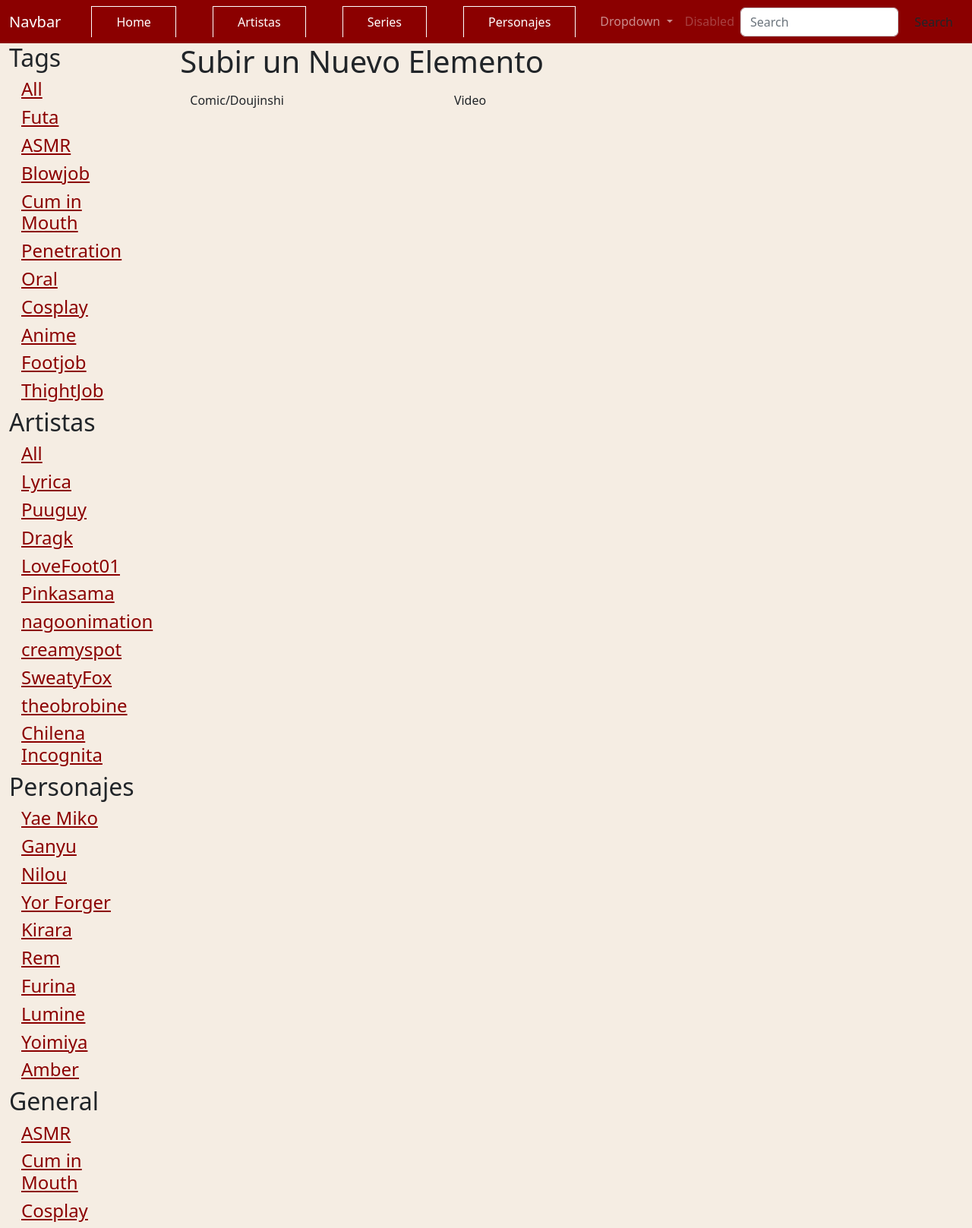
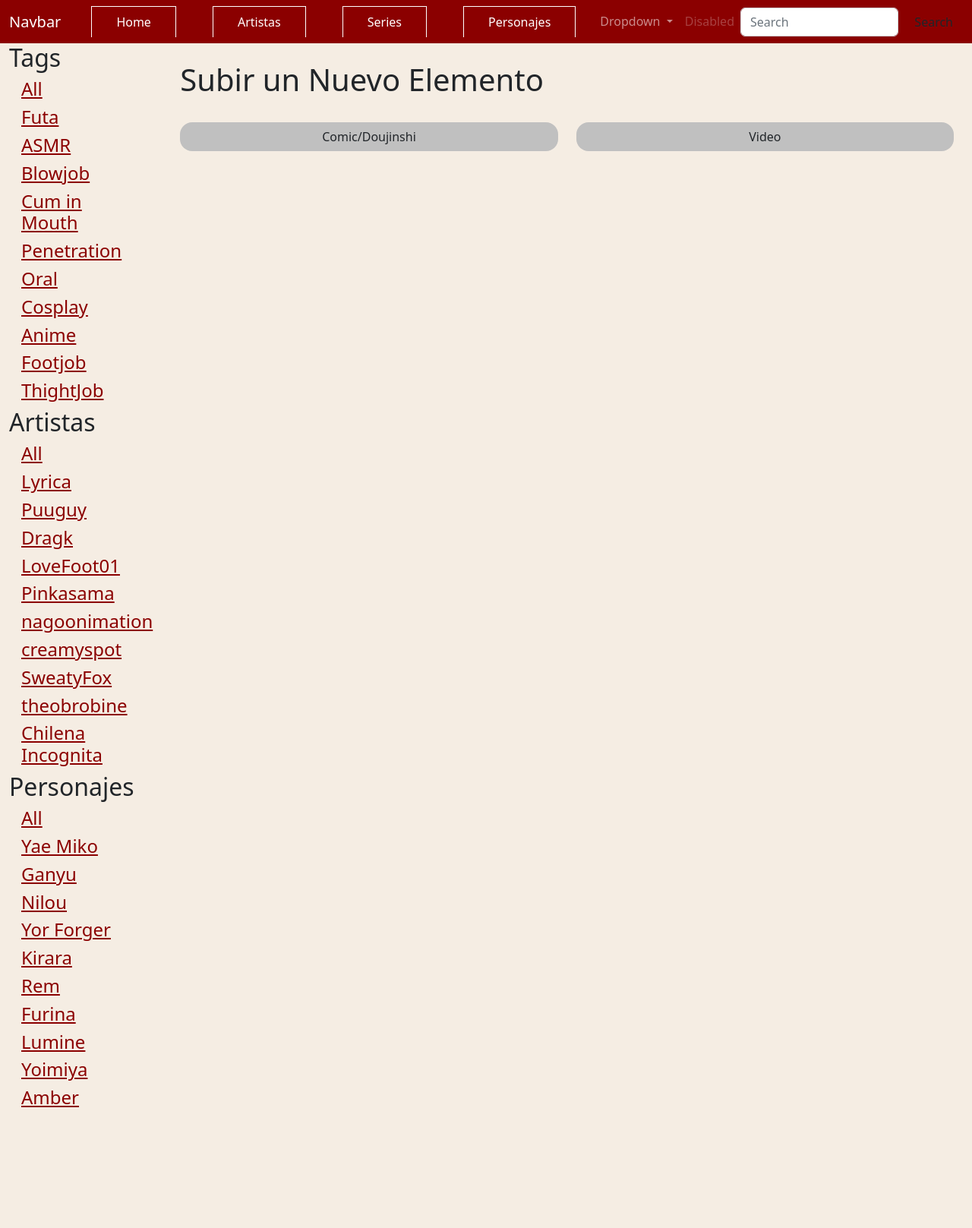
Before and after one commit to DiegoAudiffred/HVIDs, a Django app: page /uploadElement/ in a window 1280 px wide. Shown: the whole page at 76% size. After the commit the page ends 1458 px from the top, so only its background shows below. Run offline with Django 4.2, Linux system fonts and the light colour scheme; data comes from the database, SQL or seed files in the repository; both versions use the stored data as it was after the commit; some libraries are stand-ins or nearby versions.

Commit message:
add new visual things

```diff
--- a/index/forms.py
+++ b/index/forms.py
@@ -11,22 +11,22 @@ class UploadElementForm(forms.ModelForm):
         super(UploadElementForm, self).__init__(*args, **kwargs)
 
         self.fields['title'].required = True
-        self.fields['title'].widget.attrs.update({'class': 'form-control shadow-none bg-corporateTan200 px-2 py-1', 'placeholder': ' Nombre que aparece en el menú*', 'rows': '1', 'aria-label': 'Username', 'aria-describedby': 'basic-addon1', 'style': 'border-left:none'})
+        self.fields['title'].widget.attrs.update({'class': 'rounded-4 border-3 px-4 w-75 py-2', 'placeholder': '', 'rows': '1', 'aria-label': 'Username', 'aria-describedby': 'basic-addon1'})
 
         self.fields['artist'].required = False
-        self.fields['artist'].widget.attrs.update({'class': 'form-control shadow-none bg-corporateTan200 px-2 py-1', 'placeholder': 'Artista*', 'rows': '1', 'aria-label': 'Username', 'aria-describedby': 'basic-addon1', 'style': 'border-left:none'})
+        self.fields['artist'].widget.attrs.update({'class': 'rounded-4 border-3 px-4 w-75 py-2', 'placeholder': '', 'rows': '1', 'aria-label': 'Username', 'aria-describedby': 'basic-addon1'})
 
         self.fields['game'].required = False
-        self.fields['game'].widget.attrs.update({'class': 'form-control shadow-none bg-corporateTan200 px-2 py-1', 'placeholder': ' Juego', 'rows': '1', 'aria-label': 'Username', 'aria-describedby': 'basic-addon1', 'style': 'border-left:none'})
+        self.fields['game'].widget.attrs.update({'class': 'rounded-4 border-3 px-4 w-75 py-2', 'placeholder': ' Juego', 'rows': '1', 'aria-label': 'Username', 'aria-describedby': 'basic-addon1'})
 
         self.fields['character'].required = False
-        self.fields['character'].widget.attrs.update({'class': 'form-control shadow-none bg-corporateTan200 px-2 py-1', 'placeholder': ' Personaje', 'rows': '1', 'aria-label': 'Username', 'aria-describedby': 'basic-addon1', 'style': 'border-left:none'})
+        self.fields['character'].widget.attrs.update({'class': 'rounded-4 border-3 px-4 w-75 py-2', 'placeholder': ' Personaje', 'rows': '1', 'aria-label': 'Username', 'aria-describedby': 'basic-addon1'})
 
         self.fields['file'].required = True
-        self.fields['file'].widget.attrs.update({'class': 'form-control shadow-none bg-corporateTan200 px-2 py-1', 'placeholder': ' Archivo*', 'rows': '1', 'aria-label': 'Username', 'aria-describedby': 'basic-addon1', 'style': 'border-left:none'})
+        self.fields['file'].widget.attrs.update({'class': 'rounded-4 border-3 px-4 w-75 py-2', 'placeholder': ' Archivo*', 'rows': '1', 'aria-label': 'Username', 'aria-describedby': 'basic-addon1'})
 
         self.fields['thumbnail'].required = False
-        self.fields['thumbnail'].widget.attrs.update({'class': 'form-control shadow-none bg-corporateTan200 px-2 py-1', 'placeholder': ' Miniatura', 'rows': '1', 'aria-label': 'Username', 'aria-describedby': 'basic-addon1', 'style': 'border-left:none'})
+        self.fields['thumbnail'].widget.attrs.update({'class': 'rounded-4 border-3 px-4 w-75 py-2', 'placeholder': ' Miniatura', 'rows': '1', 'aria-label': 'Username', 'aria-describedby': 'basic-addon1'})
         self.fields['thumbnail'].initial = 'https://drive.google.com/thumbnail?id='
 
         # Asegúrate de que el campo de tags está usando CheckboxSelectMultiple correctamente.
--- a/index/templates/index/sideBar.html
+++ b/index/templates/index/sideBar.html
@@ -1,4 +1,4 @@
-<div class="sidebar">
+<div class="sidebar d-none d-md-block">
    <h2>Tags</h2>
    {% if popular_tags %}
 
@@ -32,22 +32,13 @@
    <h2>Personajes</h2>
    <!-- Añadir contenido adicional aquí -->
    {% if popular_characters %}
+   <h4 class="px-3">
+      <a href="{% url 'index:filteredBycharacter' 'All' %}">All</a>
+   </h4>
    {% for character in popular_characters %}
    <h4 class="px-3">
-    <a href="#">{{ character.name }}</a>
-  </h4>
-  {% endfor %}
-  {% else %}
-  <p>No character available.</p>
-  {% endif %}
+      <a href="{% url 'index:filteredBycharacter' character.name %}">{{ character.name }}</a>
 
-  <h2>General</h2>
-
-<!-- Añadir contenido adicional aquí -->
-{% if random_items %}
-{% for character in random_items %}
-<h4 class="px-3">
-  <a href="#">{{ character.name }}</a>
    </h4>
    {% endfor %}
    {% else %}
@@ -55,5 +46,6 @@
    {% endif %}
 
 
+
    <!-- Añadir contenido adicional aquí -->
 </div>
--- a/index/templates/index/uploadElement.html
+++ b/index/templates/index/uploadElement.html
@@ -3,60 +3,108 @@
 {% block body %}
 
 <div class="container">
-    <h1>Subir un Nuevo Elemento</h1>
-    <div class="row">
-        <div class="col-4">
-            <button class="btn" id="comicBtn">Comic/Doujinshi</button>
+    <h1 class="py-4">Subir un Nuevo Elemento</h1>
+    <div class="row pb-3">
+        <div class="col-6 text-center">
+            <button class="btn border-4 rounded-4 w-100 bg-quinto" id="comicBtn">Comic/Doujinshi</button>
         </div>
-        <div class="col-4">
-            <button class="btn" id="videoBtn">Video</button>
+        <div class="col-6 text-center">
+            <button class="btn border-4 rounded-4 w-100 bg-quinto" id="videoBtn">Video</button>
         </div>
 
     </div>
 
+
     <!-- Formulario para Videos -->
     <form method="post" enctype="multipart/form-data" id="videoForm" style="display:none">
         {% csrf_token %}
-        <div class="form-group">
-            <label for="id_title">Título</label>
+        <div class="row p-2">
+            <div class="col-3 my-auto" style="font-size: 20pt; font-style:italic; font-weight: 500;">
+                Titulo del video
+            </div>
+            <div class="col-9 my-auto">
                 {{ form.title }}
             </div>
-        <div class="form-group">
-            <label for="id_artist">Artista</label>
+        </div>
+        <div class="row p-2">
+
+            <div class="col-3 my-auto" style="font-size: 20pt; font-style:italic; font-weight: 500;">
+                Artista/Actor
+            </div>
+            <div class="col-9 my-auto">
                 {{ form.artist }}
             </div>
-        <div class="form-group">
-            <label for="id_tags">Etiquetas</label>
+        </div>
+        <div class="row p-2">
+
+            <div class="col-3 my-auto" style="font-size: 20pt; font-style:italic; font-weight: 500;">
+                Etiquetas
+            </div>
+            <div class="col-9 my-auto">
                 {{ form.tags }}
             </div>
-        <div class="form-group">
-            <label for="id_game">Juego</label>
+        </div>
+
+        <div class="row p-2">
+
+            <div class="col-3 my-auto" style="font-size: 20pt; font-style:italic; font-weight: 500;">
+                Juego/Anime
+            </div>
+            <div class="col-9 my-auto">
                 {{ form.game }}
             </div>
-        <div class="form-group">
-            <label for="id_character">Personaje</label>
+        </div>
+
+        <div class="row p-2">
+
+            <div class="col-3 my-auto" style="font-size: 20pt; font-style:italic; font-weight: 500;">
+                Personaje
+            </div>
+            <div class="col-9 my-auto">
                 {{ form.character }}
             </div>
-        <div class="form-group">
-            <label for="id_file">Archivo</label>
+        </div>
+
+        <div class="row p-2">
+
+            <div class="col-3 my-auto" style="font-size: 20pt; font-style:italic; font-weight: 500;">
+                Link del Archivo
+            </div>
+            <div class="col-9 my-auto">
                 {{ form.file }}
             </div>
-        <div class="form-group">
-            <label for="id_thumbnail">Miniatura</label>
+        </div>
+        <div class="row p-2">
+
+            <div class="col-3 my-auto" style="font-size: 20pt; font-style:italic; font-weight: 500;">
+                Miniatura
+            </div>
+            <div class="col-9 my-auto">
                 {{ form.thumbnail }}
             </div>
-        <button type="submit" class="btn btn-primary">Subir Video</button>
+        </div>
+
+        <div class="row p-2 justify-content-end">
+
+            <div class="col-2 my-auto text-center" style="font-size: 20pt; font-style:italic; font-weight: 500;">
+                <button type="submit" class="btn btn-primary py-2 px-4 w-100">Subir Video</button>
+
+            </div>
+
+        </div>
+</div>
 </form>
+
 
 <!-- Formulario para Comics -->
 <form method="post" enctype="multipart/form-data" id="comicForm" style="display:none">
     {% csrf_token %}
     <div class="form-group">
-            <label for="id_title">Título</label>
+        <label for="id_title">Título del comic</label>
         {{ form.title }}
     </div>
     <div class="form-group">
-            <label for="id_artist">Artista</label>
+        <label for="id_artist">Artista/Autor</label>
         {{ form.artist }}
     </div>
     <div class="form-group">
@@ -82,11 +130,11 @@
 </form>
 
 
-    </form>
+
 </div>
 
 <script>
-    document.addEventListener('DOMContentLoaded', function() {
+    document.addEventListener('DOMContentLoaded', function () {
         const comicBtn = document.getElementById('comicBtn');
         const videoBtn = document.getElementById('videoBtn');
 
@@ -102,11 +150,11 @@
         }
 
         // Eventos para los botones
-        comicBtn.addEventListener('click', function() {
+        comicBtn.addEventListener('click', function () {
             showForm(comicForm);
         });
 
-        videoBtn.addEventListener('click', function() {
+        videoBtn.addEventListener('click', function () {
             showForm(videoForm);
         });
 
--- a/index/urls.py
+++ b/index/urls.py
@@ -7,6 +7,8 @@ urlpatterns = [
     path("", views.index, name='index'),
     path("filteredByTag/<str:string>", views.filteredByTag, name='filteredByTag'),
     path("filteredByArtist/<str:string>", views.filteredByArtist, name='filteredByArtist'),
+    path("filteredBycharacter/<str:string>", views.filteredBycharacter, name='filteredBycharacter'),
+
     path("uploadElement/", views.uploadElement, name='uploadElement'),
     path("show/", views.show, name='show'),
     path("hide/", views.hide, name='hide'),
--- a/index/views.py
+++ b/index/views.py
@@ -14,16 +14,15 @@ def get_sidebar_context():
 
 
 
-    random_Tags = list(Tags.objects.all())
-
-    random_items = random.sample(random_Tags, 3)
+    #random_Tags = list(Tags.objects.all())
+    #random_items = random.sample(random_Tags, 3)
     #random_item = random.choice(items)
 
     return {
         'popular_tags': popular_tags,
         'popular_artists': popular_artists,
         'popular_characters':popular_characters,
-        'random_items':random_items
+        #'random_items':random_items
         }
 
 def index(request):
@@ -133,6 +132,24 @@ def filteredByArtist(request, string):
     return render(request, 'index/index.html', context)
 
 
+def filteredBycharacter(request, string):
+
+    if string == 'All':
+        media_files = MediaFile.objects.filter(hide=False).order_by('-uploaded_at').all()
+    else:
+        media_files = MediaFile.objects.filter(character__name__icontains=string, hide=False).order_by('-uploaded_at')
+    print(media_files)
+    # Obtener el contexto de la sidebar
+    sidebar_context = get_sidebar_context()
+
+    context = {
+        'media_files': media_files,
+        **sidebar_context  # Unir el contexto de la sidebar
+    }
+    return render(request, 'index/index.html', context)
+
+
+
 def uploadElement(request):
     if request.method == 'POST':
         # Si el formulario se ha enviado, procesar la subida del archivo
--- a/templates/layout/layout.html
+++ b/templates/layout/layout.html
@@ -24,14 +24,14 @@
     <div class="container-fluid">
         <div class="row">
             <!-- Sidebar -->
-            <div class="col-md-2 bg-light">
+            <div class="col-md-2 bg-light d-none d-md-block">
                 {% block sidebar %}
                     {% include 'index/sideBar.html' %}
                 {% endblock %}
             </div>
 
             <!-- Main Content -->
-            <div class="col-md-10">
+            <div class="col-md-10 col-12">
                 <main class="bg-cuarto">
                     {% block body %}
                     <!-- Aquí se incluirá el contenido específico de cada página -->
```
Also changed, not shown: db.sqlite3. Lines whose indentation alone changed are shown as unchanged.
